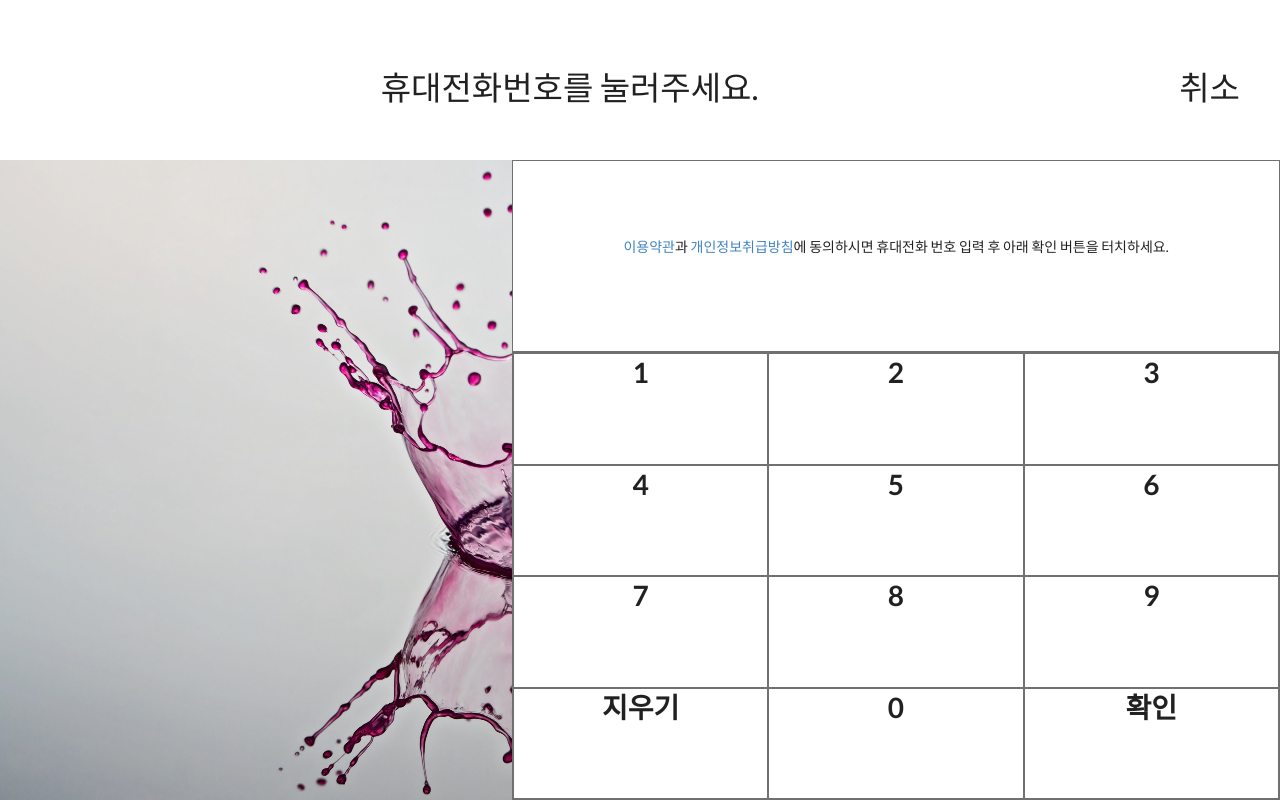
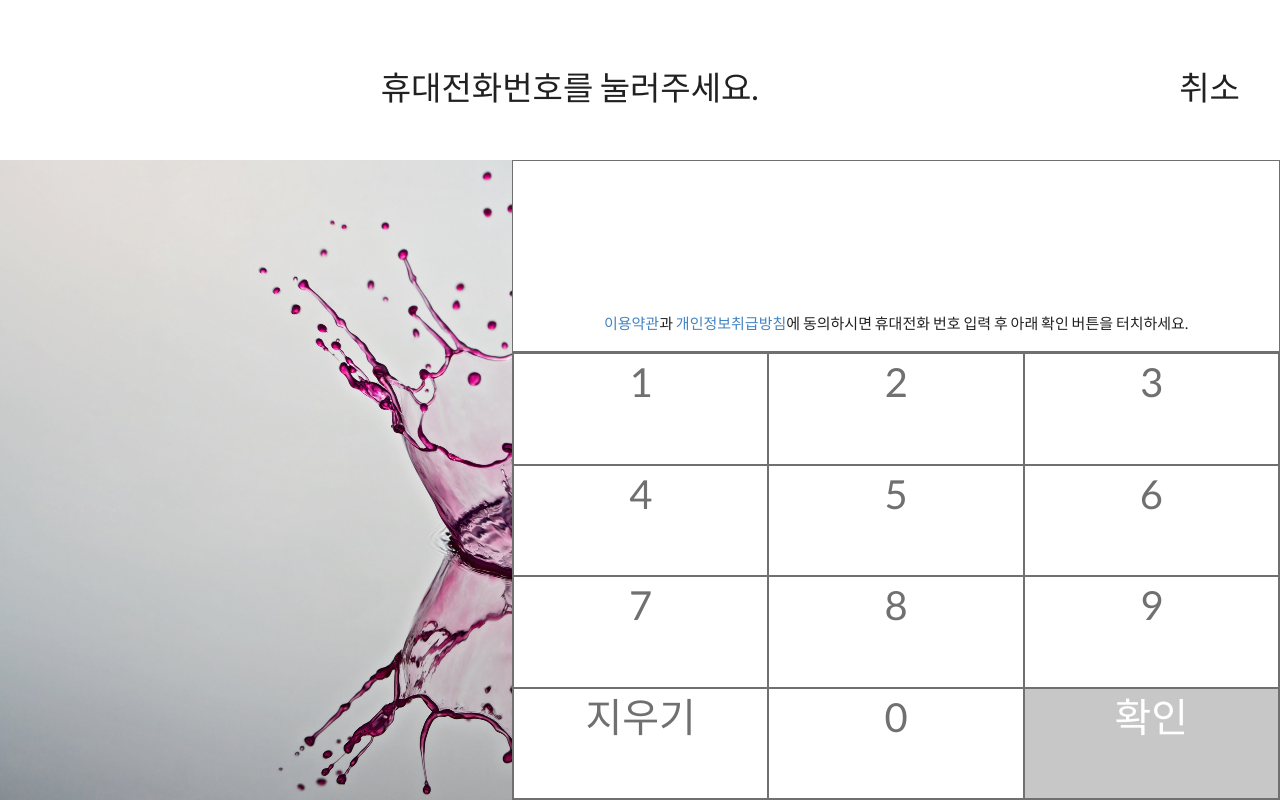
Before and after one commit to Ko-GyeongTae/Frontend-GymManagement-client, a Next.js app: page /auth/login in a window 1280 px wide. Built offline with nearby package versions, Linux system fonts and the light colour scheme.

Commit message:
<EDIT> ui

```diff
--- a/pages/auth/login.module.css
+++ b/pages/auth/login.module.css
@@ -73,12 +73,13 @@
 
 .NumberInnerNoticeBox {
     width: 100%;
-    height: 20%;
+    height: 17px;
     position: relative;
+    top: 40%;
 }
 
 .NumberInnerNoticeText {
-    font-size: 100%;
+    font-size: 15px;
 }
 
 .KeypadBox {
@@ -104,9 +105,12 @@
     width: 33%;
     height: 20%;
     text-align: center;
-    font-size: 20px;
-    vertical-align: center;
     border: 1px;
     border-style: solid;
     border-color: #707070;
 }
+
+.KeypadText {
+    font-size: 40px;
+    color: #707070
+}
--- a/pages/auth/login.tsx
+++ b/pages/auth/login.tsx
@@ -50,70 +50,70 @@ const Login = () => {
                                     <div className={styles.KeypadCell} onClick={() => {
                                         InputNumber('1');
                                     }}>
-                                        <h1>1</h1>
+                                        <p className={styles.KeypadText}>1</p>
                                     </div>
                                     <div className={styles.KeypadCell} onClick={() => {
                                         InputNumber('2');
                                     }}>
-                                        <h1>2</h1>
+                                        <p className={styles.KeypadText}>2</p>
                                     </div>
                                     <div className={styles.KeypadCell} onClick={() => {
                                         InputNumber('3');
                                     }}>
-                                        <h1>3</h1>
+                                        <p className={styles.KeypadText}>3</p>
                                     </div>
                                 </div>
                                 <div className={styles.KeypadRow}>
                                     <div className={styles.KeypadCell} onClick={() => {
                                         InputNumber('4');
                                     }}>
-                                        <h1>4</h1>
+                                        <p className={styles.KeypadText}>4</p>
                                     </div>
                                     <div className={styles.KeypadCell} onClick={() => {
                                         InputNumber('5');
                                     }}>
-                                        <h1>5</h1>
+                                        <p className={styles.KeypadText}>5</p>
                                     </div>
                                     <div className={styles.KeypadCell} onClick={() => {
                                         InputNumber('6');
                                     }}>
-                                        <h1>6</h1>
+                                        <p className={styles.KeypadText}>6</p>
                                     </div>
                                 </div>
                                 <div className={styles.KeypadRow}>
                                     <div className={styles.KeypadCell} onClick={() => {
                                         InputNumber('7');
                                     }}>
-                                        <h1>7</h1>
+                                        <p className={styles.KeypadText}>7</p>
                                     </div>
                                     <div className={styles.KeypadCell} onClick={() => {
                                         InputNumber('8');
                                     }}>
-                                        <h1>8</h1>
+                                        <p className={styles.KeypadText}>8</p>
                                     </div>
                                     <div className={styles.KeypadCell} onClick={() => {
                                         InputNumber('9');
                                     }}>
-                                        <h1>9</h1>
+                                        <p className={styles.KeypadText}>9</p>
                                     </div>
                                 </div>
                                 <div className={styles.KeypadRow}>
                                     <div className={styles.KeypadCell} onClick={() => {
                                         setPhoneNum(phoneNum.slice(0, -1));
                                     }}>
-                                        <h1>지우기</h1>
+                                        <p className={styles.KeypadText}>지우기</p>
                                     </div>
                                     <div className={styles.KeypadCell} onClick={() => {
                                         InputNumber('0');
                                     }}>
-                                        <h1>0</h1>
+                                        <p className={styles.KeypadText}>0</p>
                                     </div>
-                                    <div className={styles.KeypadCell} onClick={async () => {
+                                    <div className={styles.KeypadCell} style={{backgroundColor: "#C7C7C7"}} onClick={async () => {
                                         let token = await login({ phone: phoneNum })
                                         console.log(token);
                                         setCookie('accessToken', token, { path: '/' });
                                     }}>
-                                        <h1>확인</h1>
+                                        <p className={styles.KeypadText} style={{color: "white"}}>확인</p>
                                     </div>
                                 </div>
                             </div>
--- a/pages/auth/signup.tsx
+++ b/pages/auth/signup.tsx
@@ -1,7 +1,6 @@
 import React, { useEffect } from "react";
 import { useState } from "react";
 import { Checkbox } from "semantic-ui-react";
-import AuthHeader from "../../src/components/AuthHeader";
 import styles from './signup.module.css';
 
 const Home = () => {
@@ -12,7 +11,7 @@ const Home = () => {
     }, [gender])
     return (
         <div className={styles.Container}>
-            <AuthHeader />
+            <div className={styles.Head}/>
             <div className={styles.MainBox}>
                 <p className={styles.Title}>JOIN US</p>
                 <div className={styles.SubBox}>
```
Also changed, not shown: pages/auth/signup.module.css (+8 -0 lines), src/components/AuthHeader.tsx (deleted, +0 -10 lines).
